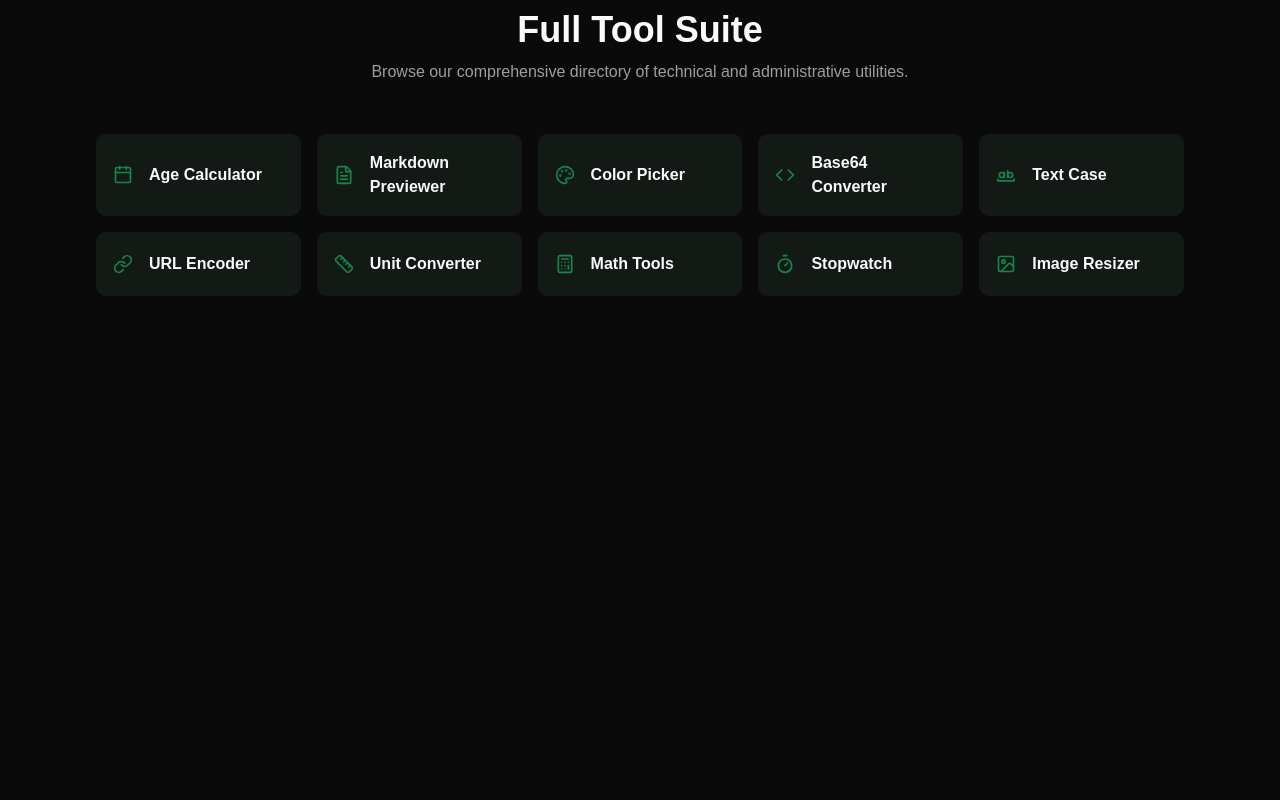
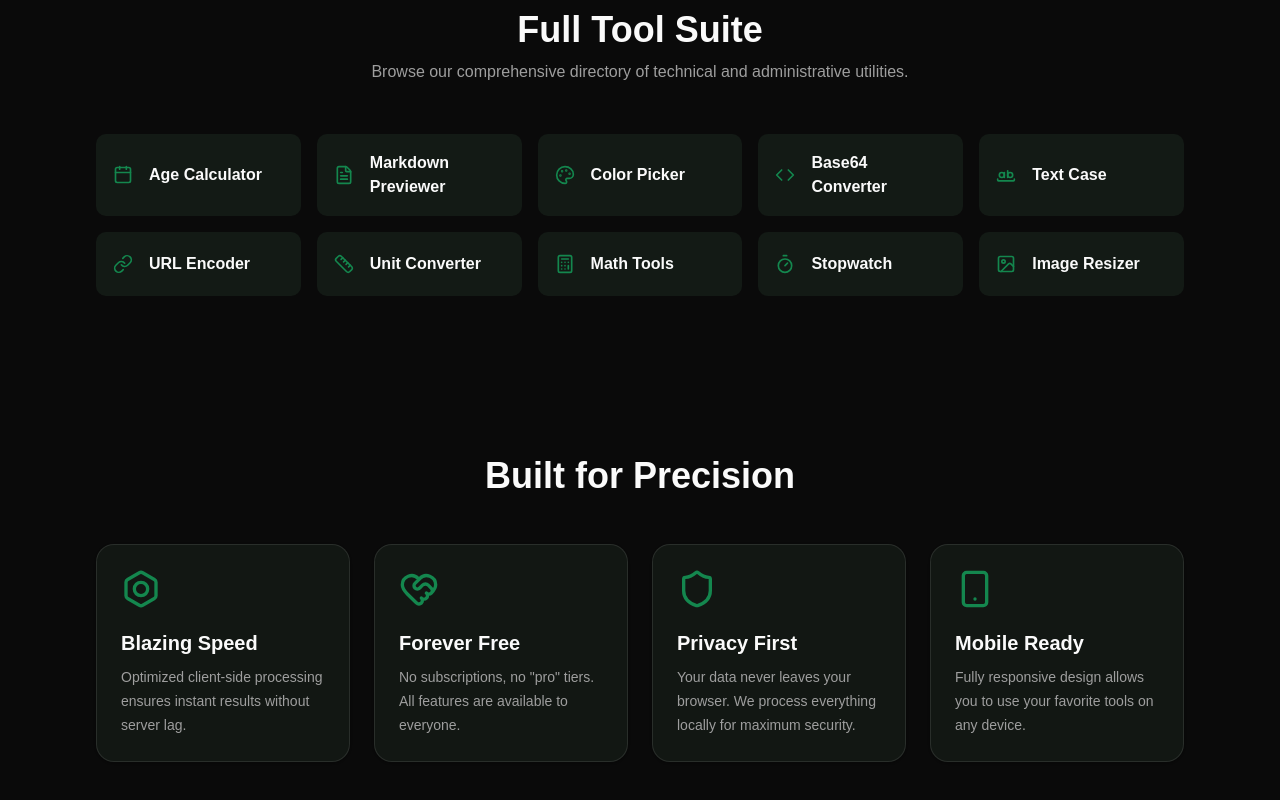
Before and after one commit to sakib-333/daily-utils, a React (Vite) app: page / in a window 1280 px wide. Shown: the part 1928-2728 px from the top of the page. Before the commit the page ends 2344 px from the top, so only its background shows below. Built offline with nearby package versions, Linux system fonts and the light colour scheme.

Commit message:
Add build precision section.

```diff
--- a/src/App.tsx
+++ b/src/App.tsx
@@ -2,6 +2,7 @@ import Navbar from "@/components/Navbar"
 import HeroSection from "./components/hero-section"
 import FeaturedUtilities from "./components/featured-utilities"
 import ServicesGrid from "./components/services-grid"
+import BuildPrecision from "./components/build-precision"
 
 const App = () => {
   return (
@@ -11,6 +12,7 @@ const App = () => {
         <HeroSection />
         <FeaturedUtilities />
         <ServicesGrid />
+        <BuildPrecision />
       </main>
     </div>
   )
--- /dev/null
+++ b/src/components/build-precision.tsx
@@ -0,0 +1,56 @@
+import { Bolt, HeartHandshake, Shield, Smartphone, type LucideIcon } from "lucide-react"
+
+type PrecisionFeature = {
+    title: string
+    description: string
+    icon: LucideIcon
+}
+
+const precisionFeatures: PrecisionFeature[] = [
+    {
+        title: "Blazing Speed",
+        description: "Optimized client-side processing ensures instant results without server lag.",
+        icon: Bolt,
+    },
+    {
+        title: "Forever Free",
+        description: 'No subscriptions, no "pro" tiers. All features are available to everyone.',
+        icon: HeartHandshake,
+    },
+    {
+        title: "Privacy First",
+        description:
+            "Your data never leaves your browser. We process everything locally for maximum security.",
+        icon: Shield,
+    },
+    {
+        title: "Mobile Ready",
+        description: "Fully responsive design allows you to use your favorite tools on any device.",
+        icon: Smartphone,
+    },
+]
+
+const BuildPrecision = () => {
+    return (
+        <section className="mx-auto max-w-7xl px-4 py-20 sm:px-6 lg:px-12">
+            <h2 className="mb-12 text-center text-3xl font-bold tracking-normal text-foreground sm:text-4xl">
+                Built for Precision
+            </h2>
+
+            <div className="grid grid-cols-1 gap-6 md:grid-cols-2 lg:grid-cols-4">
+                {precisionFeatures.map(({ title, description, icon: Icon }) => (
+                    <article
+                        key={title}
+                        className="rounded-2xl border border-border bg-muted/50 p-6 shadow-sm"
+                    >
+                        <Icon className="mb-5 size-10 text-primary" aria-hidden="true" />
+                        <h3 className="text-xl font-semibold text-foreground">{title}</h3>
+                        <p className="mt-2 text-sm leading-6 text-muted-foreground">{description}</p>
+                    </article>
+                ))}
+            </div>
+        </section>
+    )
+}
+
+export default BuildPrecision
```
